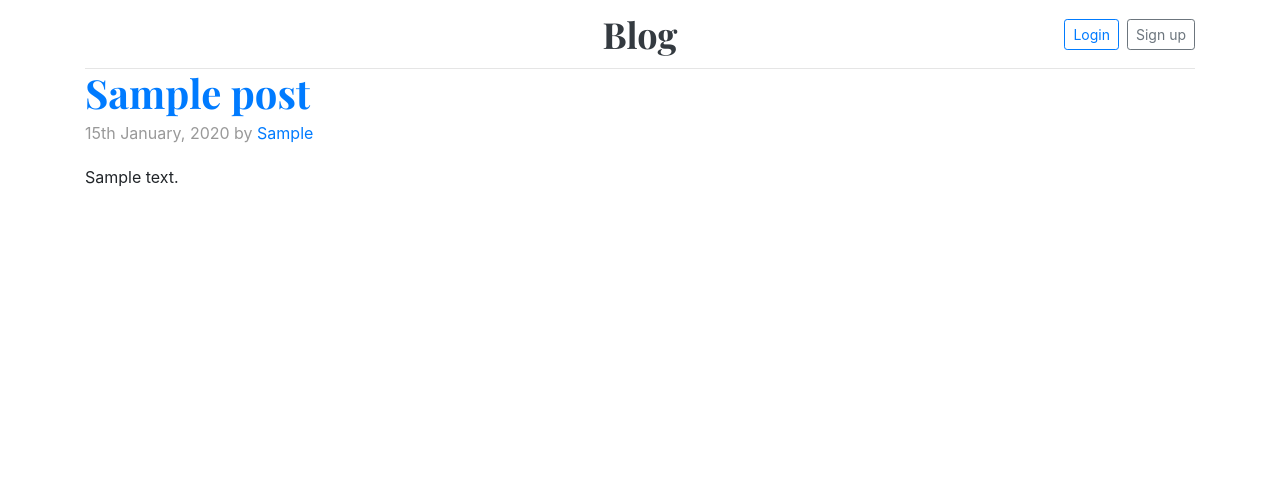
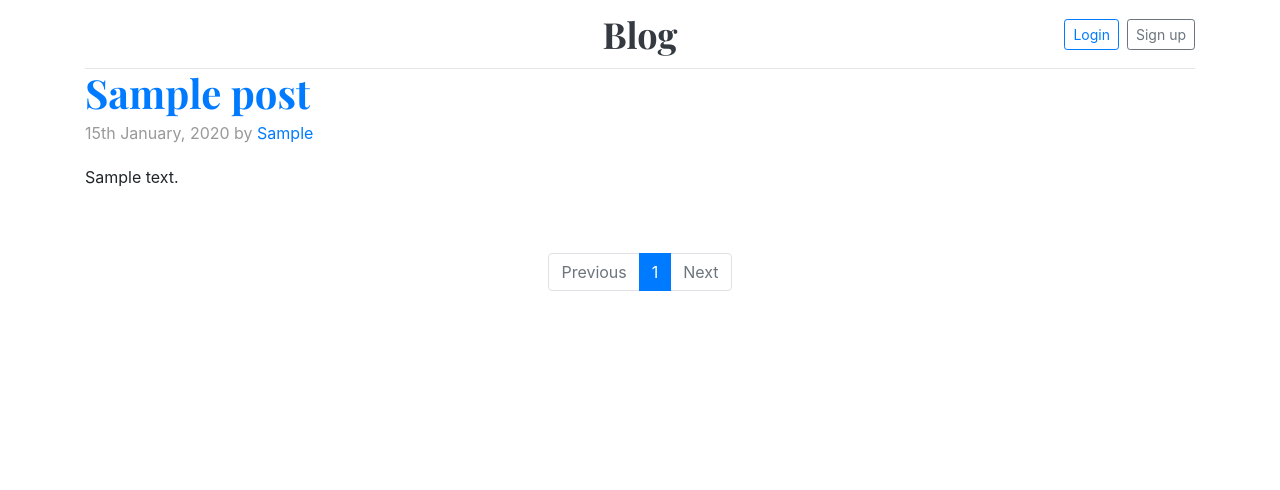
Before and after one commit to anuskumar/Django-Blog, a Django app: page / in a window 1280 px wide. Shown: the top 490 px of the page. Run offline with Django 3.2, Linux system fonts and the light colour scheme; tables that the repository leaves empty hold one stand-in row (values such as "Sample post"); some libraries are stand-ins or nearby versions.

Commit message:
pagination

```diff
--- a/blog/templates/blog/post/list.html
+++ b/blog/templates/blog/post/list.html
@@ -10,5 +10,30 @@
 					<p>{{ post.body|truncatewords:30|linebreaks }}</p>
 				</div><!-- /.blog-post -->
 				{% endfor %}
+				<nav>
+					<ul class="pagination justify-content-center">
+						{% if posts.has_previous %}
+						<li class="page-item">
+							<a class="page-link" href="?page={{ posts.previous_page_number }}" tabindex="-1" aria-disabled="true">Previous</a>
+						</li>
+						{% else %}
+						<li class="page-item disabled">
+							<a class="page-link" href="?page=1" tabindex="-1" aria-disabled="true">Previous</a>
+						</li>
+						{% endif %}
+						{% for page_num in posts.paginator.page_range %}
+						<li class="page-item {% ifequal posts.number page_num %} active {% endifequal %}"><a class="page-link" href="?page={{ page_num }}">{{ page_num }}</a></li>
+						{% endfor %}
+						{% if posts.has_next %}
+						<li class="page-item">
+							<a class="page-link" href="?page={{ posts.next_page_number }}">Next</a>
+						</li>
+						{% else %}
+						<li class="page-item disabled">
+							<a class="page-link" href="?page={{ posts.paginator.num_of_pages }}">Next</a>
+						</li>
+						{% endif %}
+					</ul>
+				</nav>
 
 {% endblock %}
--- a/blog/views.py
+++ b/blog/views.py
@@ -1,11 +1,28 @@
+from django.core.paginator import EmptyPage, Paginator, PageNotAnInteger
 from django.shortcuts import get_object_or_404, render
 from .models import Post
 
 def post_list(request):
-	posts 	= Post.published.all()
-	context	= {
+	posts 		= Post.published.all()
+	paginator 	= Paginator(posts, 1)
+	page 		= request.GET.get('page')
+	try:
+		if int(page)<=0:
+			posts 	= paginator.page(1)
+		elif int(page)>=paginator.num_pages:
+			posts 	= paginator.page(paginator.num_pages)
+		else:
+			posts 	= paginator.page(page)
+	except PageNotAnInteger:
+		posts 	= paginator.page(1)
+	except EmptyPage:
+		posts 	= paginator.page(paginator.num_pages)
+	except:
+		posts 	= paginator.page(1)
+	context		= {
 		'posts': posts,
 	}
+	print(posts.previous_page_number)
 	return render(request, 'blog/post/list.html', context)
 
 def post_detail(request, year, month, day, slug):
```
